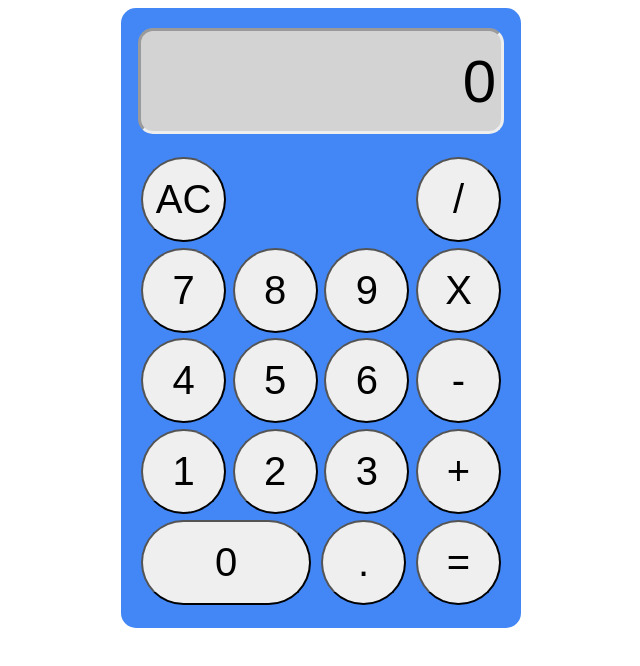
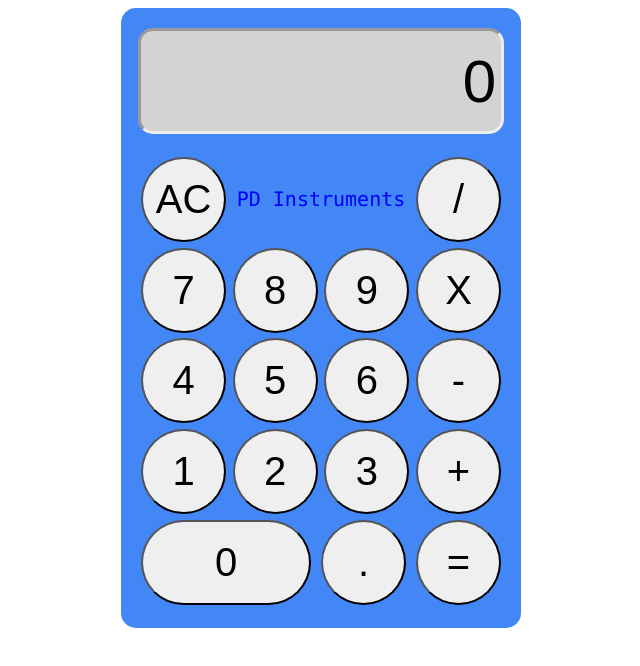
Before and after one commit to paulbasaur/calculator, a plain HTML site: page index.html in a window 1280 px wide. Shown: the whole page, without its empty margins (319-959 px from the left). Drawn offline with Linux system fonts and the light colour scheme.

Commit message:
add logo

```diff
--- a/index.html
+++ b/index.html
@@ -18,6 +18,7 @@
       <div id="button-container">
         <div class="row">
           <button id="clear-button" class="standard-button">AC</button>
+          <span id="logo">PD Instruments</span>
           <button id="divide-button" class="standard-button operator">/</button>
         </div>
         <div class="row">
--- a/style.css
+++ b/style.css
@@ -24,7 +24,6 @@ body {
   padding-right: 5px;
   justify-content: flex-end;
   align-items: center;
-  /* border: 1px solid red; */
   font-size: 60px;
   border-style: inset;
   border-radius: 15px
@@ -35,15 +34,20 @@ body {
   flex-direction: column;
   justify-content: space-around;
   flex-grow: 1;
-  /* border: 1px solid red; */
   width: 360px;
   height: 440px;
+}
+
+#logo {
+  align-self: center;
+  font-family: "Lucida Console", "Courier New", monospace;
+  color: blue;
+  font-size: 20px;
 }
 
 .row {
   display: flex;
   justify-content: space-between;
-  /* border: 1px solid red; */
 }
 
 .standard-button {
```
